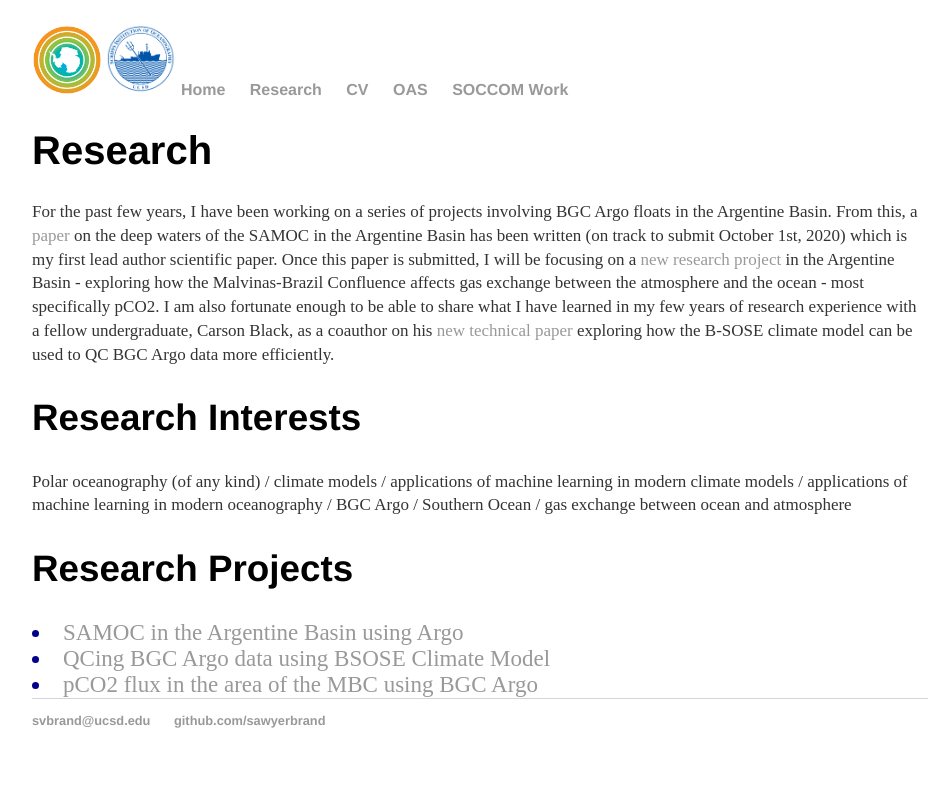
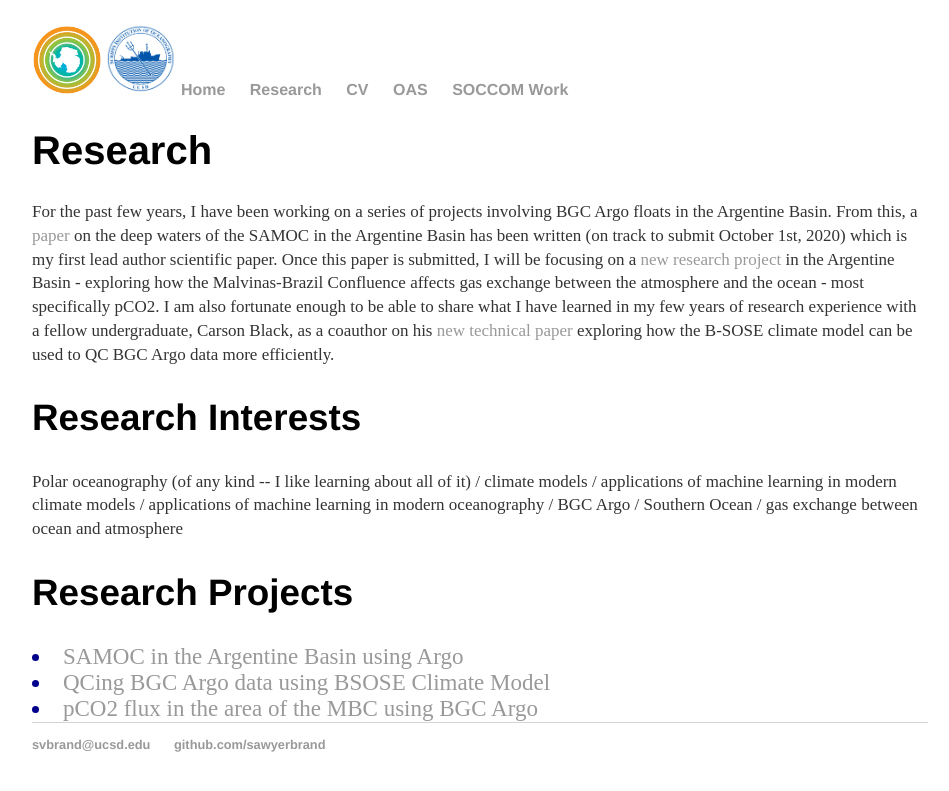
Before and after one commit to SawyerBrand/SawyerBrand.github.io, a Jekyll site: the page built from Research/index.html, in a window 1280 px wide. Shown: the top 791 px of the page, without its empty margins (160-1109 px from the left). Built offline with Jekyll 4.4.1, drawn with Linux system fonts in a browser that asks for light colours.

Commit message:
Update index.html

```diff
--- a/Research/index.html
+++ b/Research/index.html
@@ -27,8 +27,8 @@ title: Sawyer Brand's Research
 
 	<h2> Research Interests </h2>
 				<div>
-				<p style="font-size:17px"> Polar oceanography (of any kind) / climate models / applications of machine learning in modern climate models / applications of machine learning
-					in modern oceanography / BGC Argo / Southern Ocean / gas exchange between ocean and atmosphere </p>
+				<p style="font-size:17px"> Polar oceanography (of any kind -- I like learning about all of it) / climate models / applications of machine learning in modern climate models
+					/ applications of machine learning in modern oceanography / BGC Argo / Southern Ocean / gas exchange between ocean and atmosphere </p>
 				</div>
 
 	<h2> Research Projects</h2>
```
